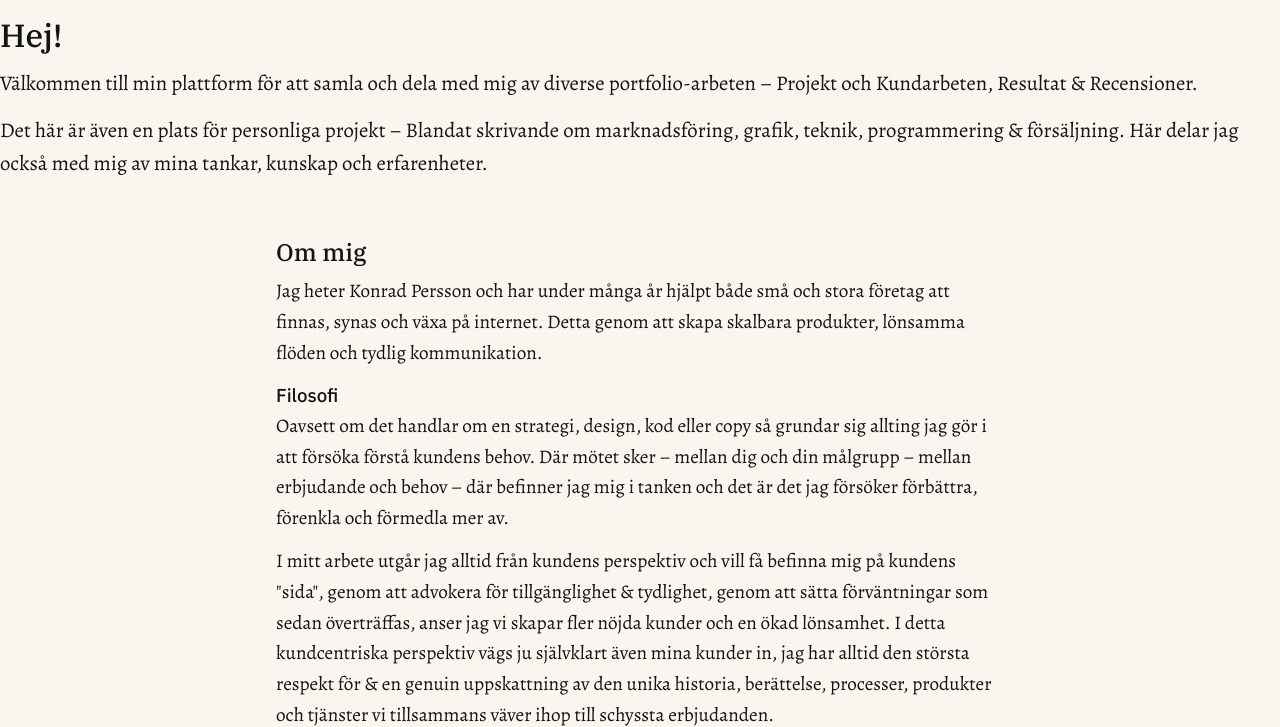
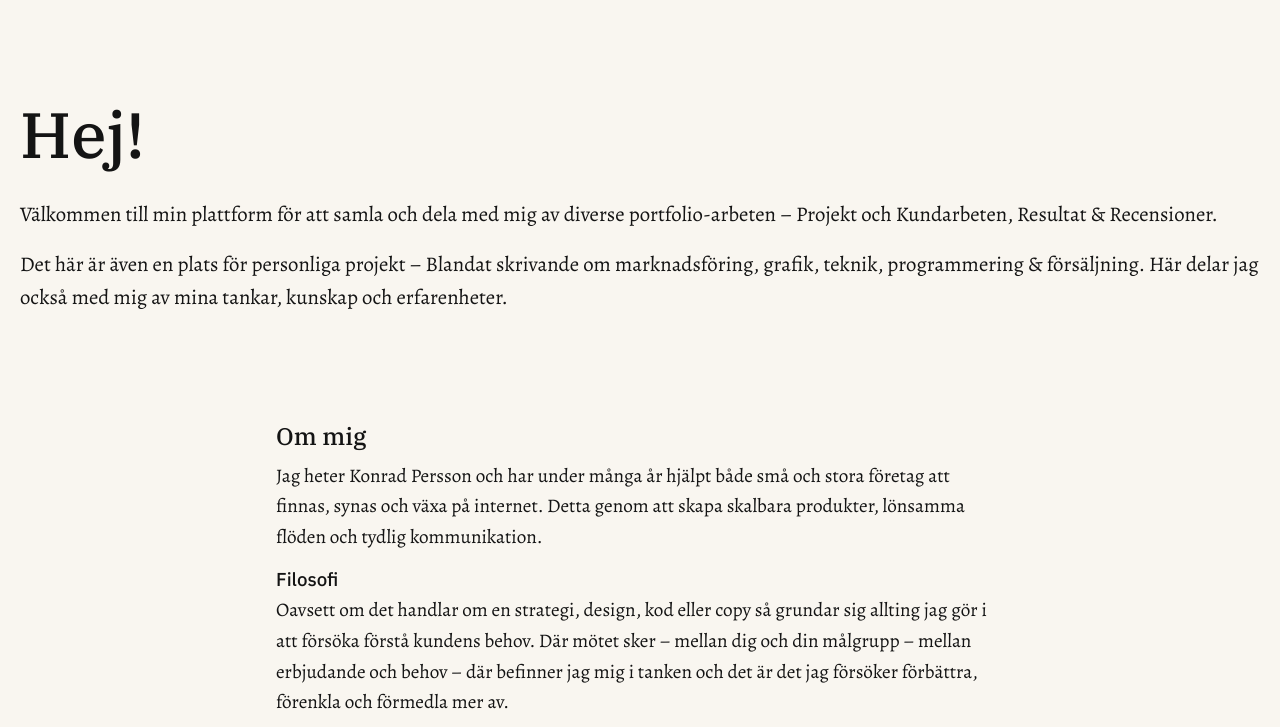
Before and after one commit to KonradPerssonSE/KonradPerssonSE, a PHP site: page / in a window 1280 px wide. Shown: the top 727 px of the page. Run offline with PHP 8.4, Linux system fonts and the light colour scheme.

Commit message:
added header styles

```diff
--- a/css/styles.css
+++ b/css/styles.css
@@ -34,6 +34,9 @@ h3       { font-family: var(--font-sans);  font-weight: 500; }
 h4       { font-family: var(--font-serif); font-weight: 700; }
 
 section  { padding: 2rem 1.25rem; margin: 0 auto; max-width: var(--max); }
+header{padding:4rem 1.25rem;margin:0 auto;}
+            header h1{font-size:clamp(2.4rem,6vw,4rem)}
+            header p{font-size:1.2rem;margin:1rem auto 0}
 
 @media (min-width: 48em) {
   p            { font-size: 1.2rem; }
```
